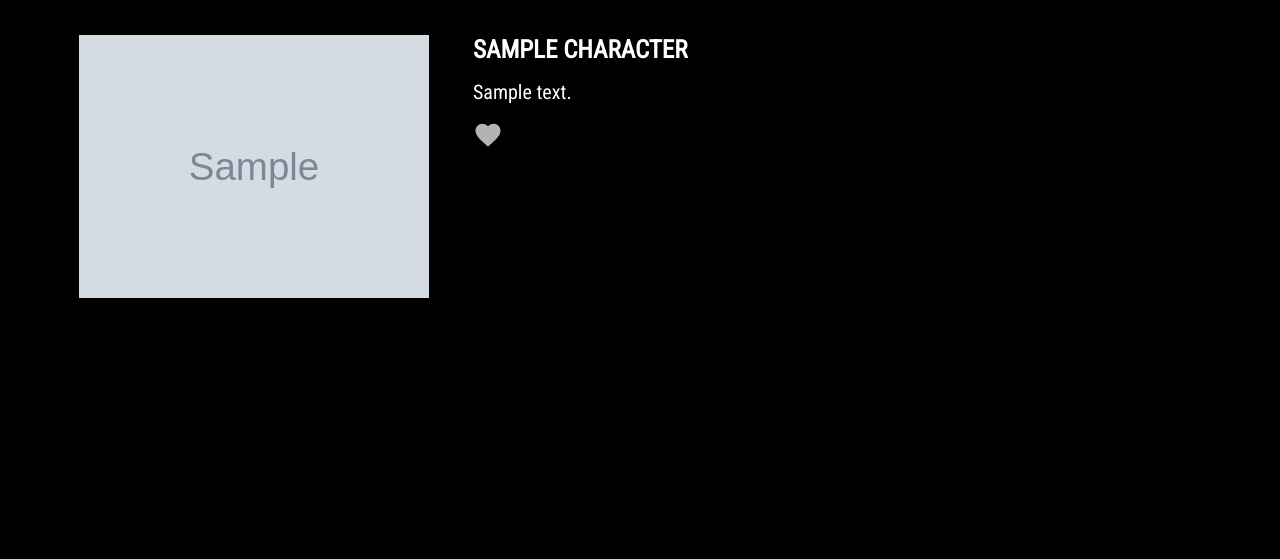
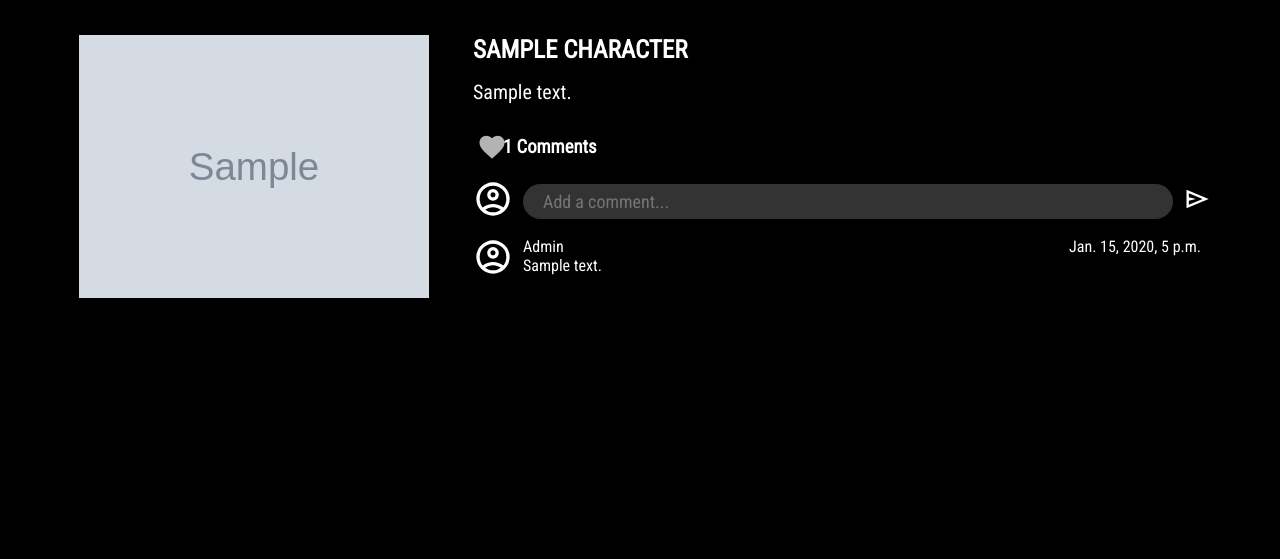
Before and after one commit to Marvel-Universe/MarvelUniverse, a Django app: template MarvelUniverse/templates/MarvelUniverse/detail/characters.html in a window 1280 px wide. Shown: the part 55-614 px from the top of the page. Run offline with Django 4.2, Linux system fonts and the light colour scheme; data comes from the database, SQL or seed files in the repository; tables that the repository leaves empty hold one stand-in row (values such as "Sample post"); the template is opened without the code that fills it: values that come from a table or form of the project are taken from there, most other values are stand-ins (such as "Sample title", 1, 10 or a date in 2020); grey boxes marked "Sample" are stand-in pictures.

Commit message:
add comment box in character detail page

```diff
--- a/MarvelUniverse/templates/MarvelUniverse/detail/characters.html
+++ b/MarvelUniverse/templates/MarvelUniverse/detail/characters.html
@@ -17,12 +17,46 @@
                     <div class="detail flex">
                         <p class="name title">{{character.name}}</p>
                         <p class="description">{{character.description}}</p>
-                        <button class="fav {% if is_favorite %}is-favorite{% endif %}" id="favoriteButton" data-model="character" data-object-id="{{character.pk}}">
-                            <svg xmlns="http://www.w3.org/2000/svg" width="24" height="24" viewBox="0 0 24 24" id="favorite"><path fill="none" d="M0 0h24v24H0V0z"></path><path d="M12 21.35l-1.45-1.32C5.4 15.36 2 12.28 2 8.5 2 5.42 4.42 3 7.5 3c1.74 0 3.41.81 4.5 2.09C13.09 3.81 14.76 3 16.5 3 19.58 3 22 5.42 22 8.5c0 3.78-3.4 6.86-8.55 11.54L12 21.35z"></path></svg>
-                        </button>
-                        <!-- CSRF token -->
-                        {% csrf_token %}
+                        <div class="comment-section">
+                            <div class="comment-title flex">
+                                <button class="fav {% if is_favorite %}is-favorite{% endif %}" id="favoriteButton" data-model="character" data-object-id="{{character.pk}}">
+                                    <svg xmlns="http://www.w3.org/2000/svg" width="24" height="24" viewBox="0 0 24 24" id="favorite"><path fill="none" d="M0 0h24v24H0V0z"></path><path d="M12 21.35l-1.45-1.32C5.4 15.36 2 12.28 2 8.5 2 5.42 4.42 3 7.5 3c1.74 0 3.41.81 4.5 2.09C13.09 3.81 14.76 3 16.5 3 19.58 3 22 5.42 22 8.5c0 3.78-3.4 6.86-8.55 11.54L12 21.35z"></path></svg>
+                                </button>
+                                <!-- CSRF token -->
+                                {% csrf_token %}
+                                <h3 class="white-text">{{character_comments_count}} Comments</h3>
+                            </div>
+                            <div class="comment-form center">
 
+                                <div class="user-profile">
+                                    <svg xmlns="http://www.w3.org/2000/svg" height="24" viewBox="0 -960 960 960" width="24"><path d="M234-276q51-39 114-61.5T480-360q69 0 132 22.5T726-276q35-41 54.5-93T800-480q0-133-93.5-226.5T480-800q-133 0-226.5 93.5T160-480q0 59 19.5 111t54.5 93Zm246-164q-59 0-99.5-40.5T340-580q0-59 40.5-99.5T480-720q59 0 99.5 40.5T620-580q0 59-40.5 99.5T480-440Zm0 360q-83 0-156-31.5T197-197q-54-54-85.5-127T80-480q0-83 31.5-156T197-763q54-54 127-85.5T480-880q83 0 156 31.5T763-763q54 54 85.5 127T880-480q0 83-31.5 156T763-197q-54 54-127 85.5T480-80Zm0-80q53 0 100-15.5t86-44.5q-39-29-86-44.5T480-280q-53 0-100 15.5T294-220q39 29 86 44.5T480-160Zm0-360q26 0 43-17t17-43q0-26-17-43t-43-17q-26 0-43 17t-17 43q0 26 17 43t43 17Zm0-60Zm0 360Z"/></svg>
+                                </div>
+                                <form method="post" class="black-text flex">
+                                    {% csrf_token %}
+                                    <input type="text" name="user_comment" placeholder="Add a comment...">
+                                    <button type="submit" class="btn btn-primary btn-lg">
+                                        <svg xmlns="http://www.w3.org/2000/svg" height="24" viewBox="0 -960 960 960" width="24"><path d="M120-160v-640l760 320-760 320Zm80-120 474-200-474-200v140l240 60-240 60v140Zm0 0v-400 400Z"/></svg>
+                                    </button>
+                                </form>
+                            </div>
+                            <!-- show comments -->
+                            <div class="comment-box">
+                                {% if character_comments %}
+                                    {% for comment in character_comments %}
+                                        <div class="comment">
+                                            <svg xmlns="http://www.w3.org/2000/svg" height="24" viewBox="0 -960 960 960" width="24"><path d="M234-276q51-39 114-61.5T480-360q69 0 132 22.5T726-276q35-41 54.5-93T800-480q0-133-93.5-226.5T480-800q-133 0-226.5 93.5T160-480q0 59 19.5 111t54.5 93Zm246-164q-59 0-99.5-40.5T340-580q0-59 40.5-99.5T480-720q59 0 99.5 40.5T620-580q0 59-40.5 99.5T480-440Zm0 360q-83 0-156-31.5T197-197q-54-54-85.5-127T80-480q0-83 31.5-156T197-763q54-54 127-85.5T480-880q83 0 156 31.5T763-763q54 54 85.5 127T880-480q0 83-31.5 156T763-197q-54 54-127 85.5T480-80Zm0-80q53 0 100-15.5t86-44.5q-39-29-86-44.5T480-280q-53 0-100 15.5T294-220q39 29 86 44.5T480-160Zm0-360q26 0 43-17t17-43q0-26-17-43t-43-17q-26 0-43 17t-17 43q0 26 17 43t43 17Zm0-60Zm0 360Z"/></svg>
+                                            <div class="comment-text white-text">
+                                                <div class="comment-detail flex">
+                                                    <p>{{ comment.user.username }}</p>
+                                                    <p>{{ comment.created_on }}</p>
+                                                    </div>
+                                                <div class="comment-body">{{ comment.user_comment | linebreaks }}</div>
+                                            </div>
+                                        </div>
+                                    {% endfor %}
+                                {% endif %}
+                            </div>
+                        </div>
                     </div>
                 </section>
                 <!-- Comics Section -->
```
